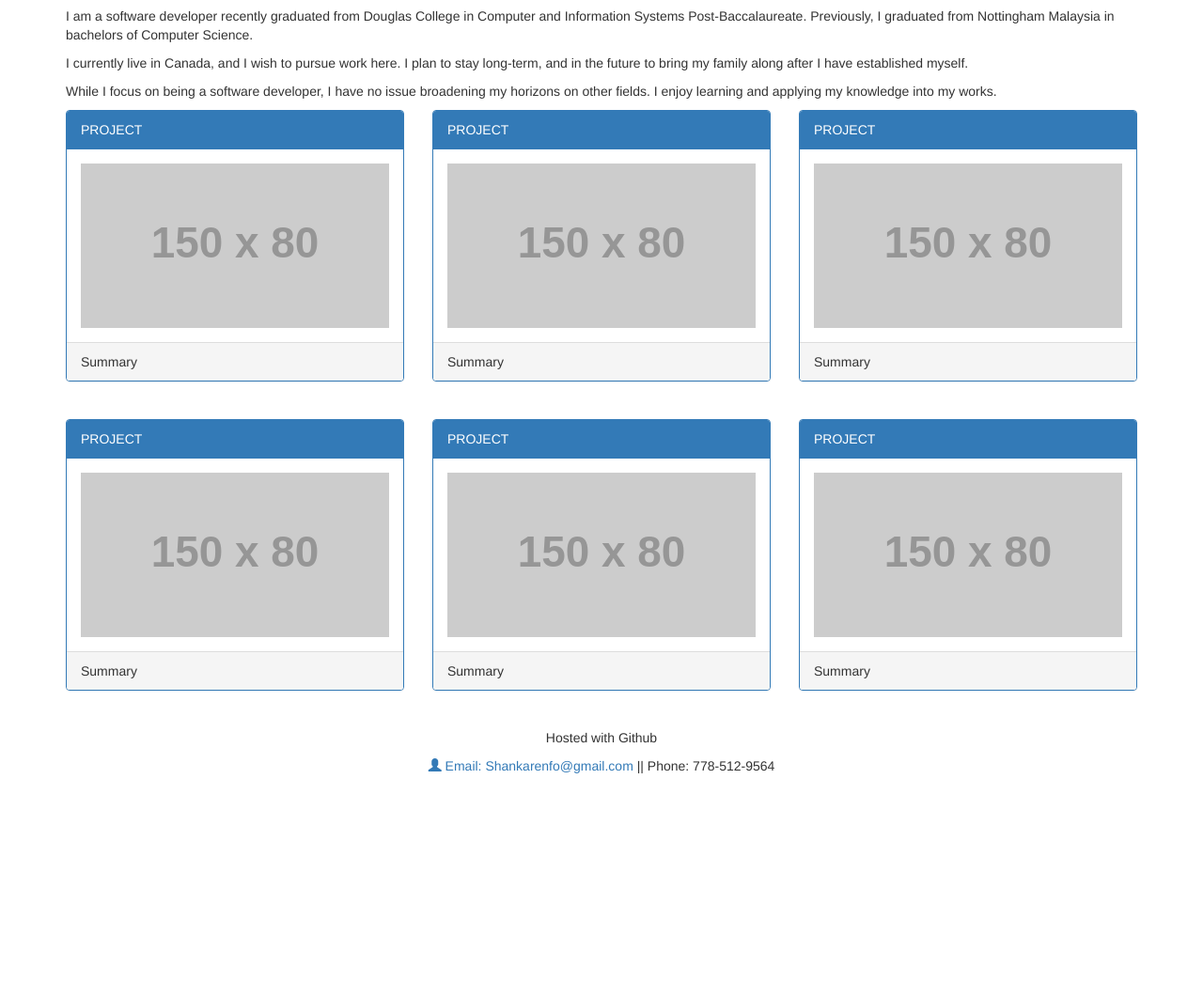
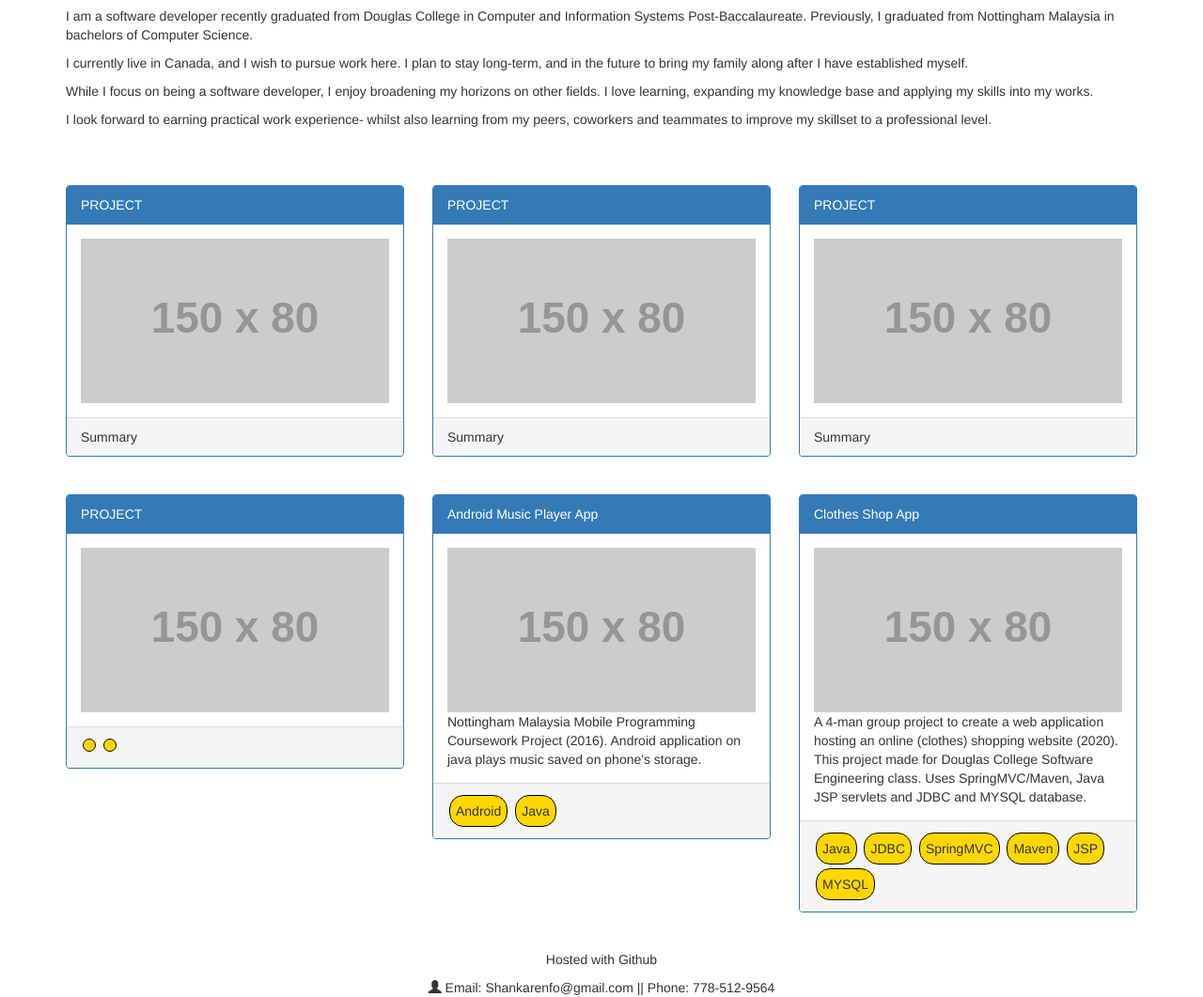
Before and after one commit to ShankarenfoPannagianiDharma/ShankarenfoPannagianiDharma.github.io, a plain HTML site: page index.html in a window 1280 px wide. Shown: the part 390-1451 px from the top of the page at 94% size. Before the commit the page ends 1215 px from the top, so only its background shows below. Drawn offline with nearby package versions, Linux system fonts and the light colour scheme; placeholder pictures from the web are drawn by us.

Commit message:
version2

```diff
--- a/index.html
+++ b/index.html
@@ -6,6 +6,7 @@
         <link rel="stylesheet" href="https://maxcdn.bootstrapcdn.com/bootstrap/3.4.1/css/bootstrap.min.css">
         <script src="https://ajax.googleapis.com/ajax/libs/jquery/3.5.1/jquery.min.js"></script>
         <script src="https://maxcdn.bootstrapcdn.com/bootstrap/3.4.1/js/bootstrap.min.js"></script>
+        <link rel="stylesheet" href="localCSS.css" type="text/css"></script>
     </head>
     <body>
         <div class="jumbotron">
@@ -41,11 +42,12 @@
             </div> -->
         </nav>
 
-        <div class="container">
+        <div class="container bottom-spaced">
             <h3>About Me</h3>
             <p>I am a software developer recently graduated from Douglas College in Computer and Information Systems Post-Baccalaureate. Previously, I graduated from Nottingham Malaysia in bachelors of Computer Science.</p>
             <p>I currently live in Canada, and I wish to pursue work here. I plan to stay long-term, and in the future to bring my family along after I have established myself.</p>
-            <p>While I focus on being a software developer, I have no issue broadening my horizons on other fields. I enjoy learning and applying my knowledge into my works.</p>
+            <p>While I focus on being a software developer, I enjoy broadening my horizons on other fields. I love learning, expanding my knowledge base and applying my skills into my works.</p>
+            <p>I look forward to earning practical work experience- whilst also learning from my peers, coworkers and teammates to improve my skillset to a professional level.</p>
         </div>
 
         <div class="container">
@@ -79,32 +81,57 @@
                 <div class="col-sm-4">
                     <div class="panel panel-primary">
                         <div class="panel-heading">PROJECT</div>
-                        <div class="panel-body"><img src="https://placehold.it/150x80?text=IMAGE" class="img-responsive" style="width:100%" alt="Image"></div>
-                        <div class="panel-footer">Summary</div>
+                        <div class="panel-body">
+                            <img src="https://placehold.it/150x80?text=IMAGE" class="img-responsive" style="width:100%" alt="Image">
+                        </div>
+                        <div class="panel-footer">
+                            <span class="panel-tag"></span>
+                            <span class="panel-tag"></span>
+                        </div>
                     </div>
                 </div>
 
                 <div class="col-sm-4">
-                    <div class="panel panel-primary">
-                        <div class="panel-heading">PROJECT</div>
-                        <div class="panel-body"><img src="https://placehold.it/150x80?text=IMAGE" class="img-responsive" style="width:100%" alt="Image"></div>
-                        <div class="panel-footer">Summary</div>
-                    </div>
+                    <a href="https://github.com/ShankarenfoPannagianiDharma/MusicApp">
+                        <div class="panel panel-primary">
+                            <div class="panel-heading">Android Music Player App</div>
+                            <div class="panel-body">
+                                <img src="https://placehold.it/150x80?text=IMAGE" class="img-responsive" style="width:100%" alt="Image">
+                                Nottingham Malaysia Mobile Programming Coursework Project (2016). Android application on java plays music saved on phone's storage.
+                            </div>
+                            <div class="panel-footer">
+                                <span class="panel-tag">Android</span>
+                                <span class="panel-tag">Java</span>
+                            </div>
+                        </div>
+                    </a>
                 </div>
 
                 <div class="col-sm-4">
-                    <div class="panel panel-primary">
-                        <div class="panel-heading">PROJECT</div>
-                        <div class="panel-body"><img src="https://placehold.it/150x80?text=IMAGE" class="img-responsive" style="width:100%" alt="Image"></div>
-                        <div class="panel-footer">Summary</div>
-                    </div>
+                    <a href="https://github.com/ShankarenfoPannagianiDharma/Cloths-Online-Shopping-System-">
+                        <div class="panel panel-primary">
+                            <div class="panel-heading">Clothes Shop App</div>
+                            <div class="panel-body">
+                                <img src="https://placehold.it/150x80?text=IMAGE" class="img-responsive" style="width:100%" alt="Image">
+                                A 4-man group project to create a web application hosting an online (clothes) shopping website (2020). This project made for Douglas College Software Engineering class. Uses SpringMVC/Maven, Java JSP servlets and JDBC and MYSQL database.
+                            </div>
+                            <div class="panel-footer">
+                                <span class="panel-tag">Java</span>
+                                <span class="panel-tag">JDBC</span>
+                                <span class="panel-tag">SpringMVC</span>
+                                <span class="panel-tag">Maven</span>
+                                <span class="panel-tag">JSP</span>
+                                <span class="panel-tag">MYSQL</span>
+                            </div>
+                        </div>
+                    </a>
                 </div>
             </div><br>
         </div>
 
         <footer class="container-fluid text-center">
             <p>Hosted with Github</p>
-            <a href="#"><span class="glyphicon glyphicon-user"></span> Email: Shankarenfo@gmail.com</a> || Phone: 778-512-9564
+            <span class="glyphicon glyphicon-user"></span> Email: Shankarenfo@gmail.com || Phone: 778-512-9564
         </footer>
 
     </body>
--- /dev/null
+++ b/localCSS.css
@@ -0,0 +1,29 @@
+/* Remove the navbar's default rounded borders and increase the bottom margin */
+.navbar {
+    margin-bottom: 50px;
+    border-radius: 0;
+}
+
+/* Remove the jumbotron's default bottom margin */
+.jumbotron {
+    margin-bottom: 0;
+}
+
+.bottom-spaced{
+    margin-bottom: 50px;
+
+}
+
+.panel-tag{
+    display: inline-block;
+    border: solid black 1px;
+    border-radius: 15px;
+    background-color:gold;
+    padding: 6px;
+    margin: 2px;
+}
+
+a, a:hover, a:focus, a:active {
+    text-decoration: none;
+    color: inherit;
+}
```
